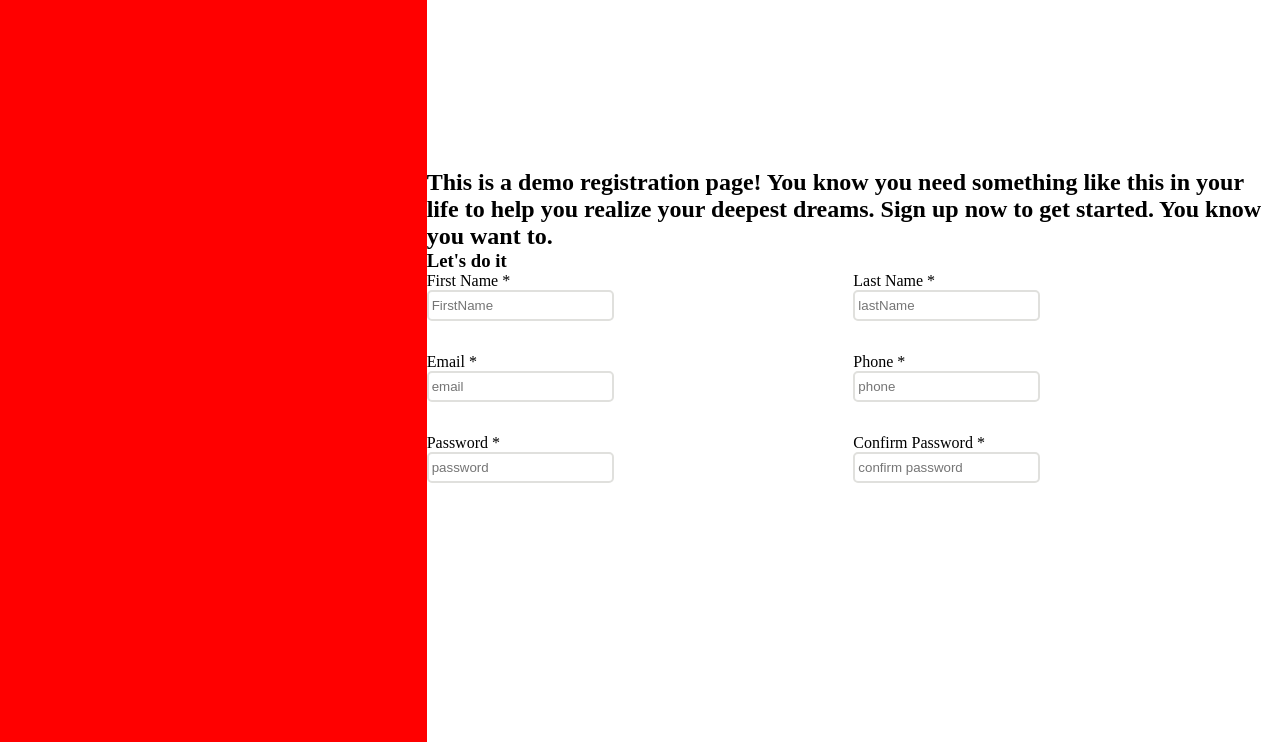
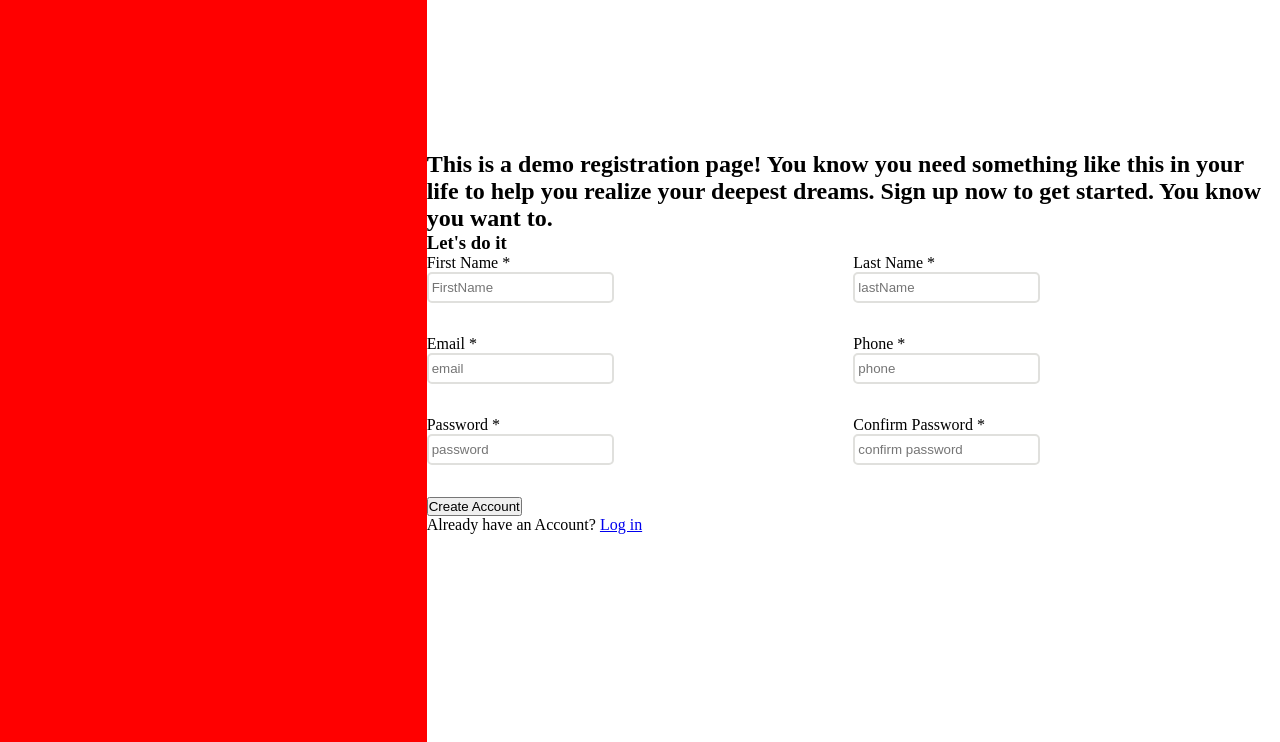
Before and after one commit to shehab20089/singup-form-template-with-validation, a plain HTML site: page index.html in a window 1280 px wide. Shown: the part 58-800 px from the top of the page. Drawn offline with Linux system fonts and the light colour scheme.

Commit message:
add form actions

```diff
--- a/index.html
+++ b/index.html
@@ -79,6 +79,11 @@
             />
           </div>
         </form>
+
+        <div class="form-actions">
+          <button>Create Account</button>
+          <p>Already have an Account? <a href="#">Log in</a></p>
+        </div>
       </div>
     </div>
   </body>
```
